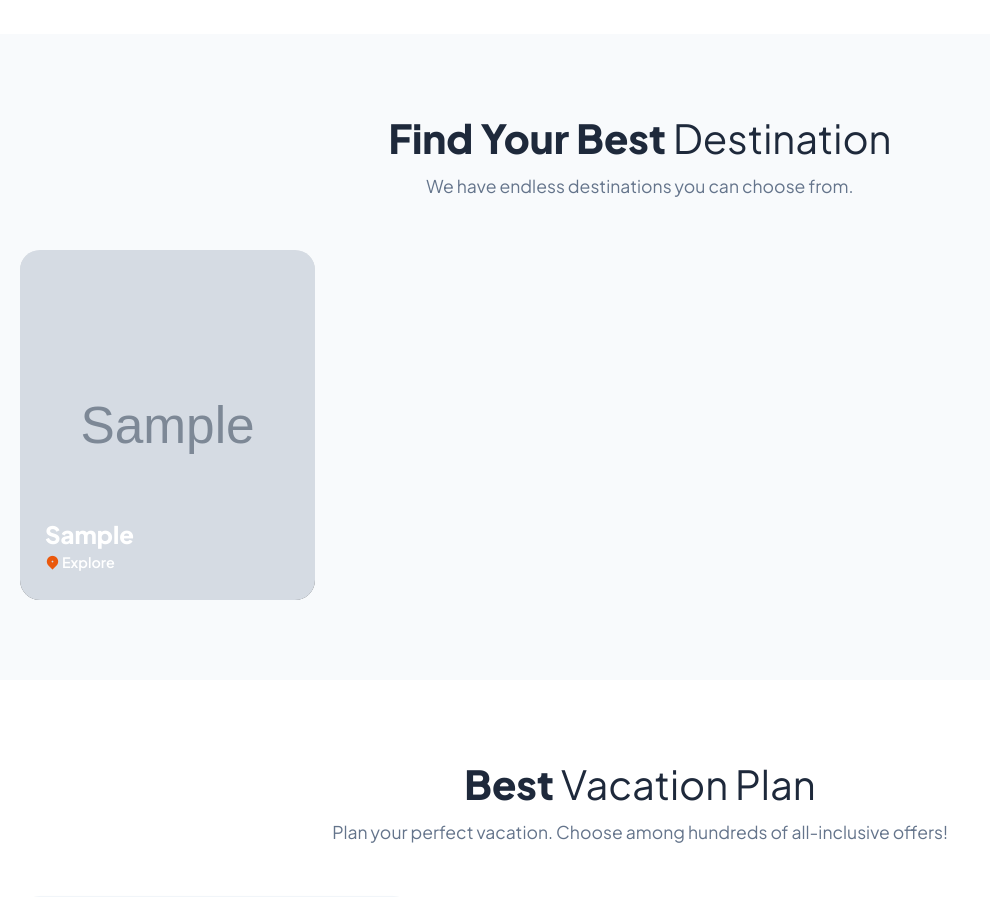
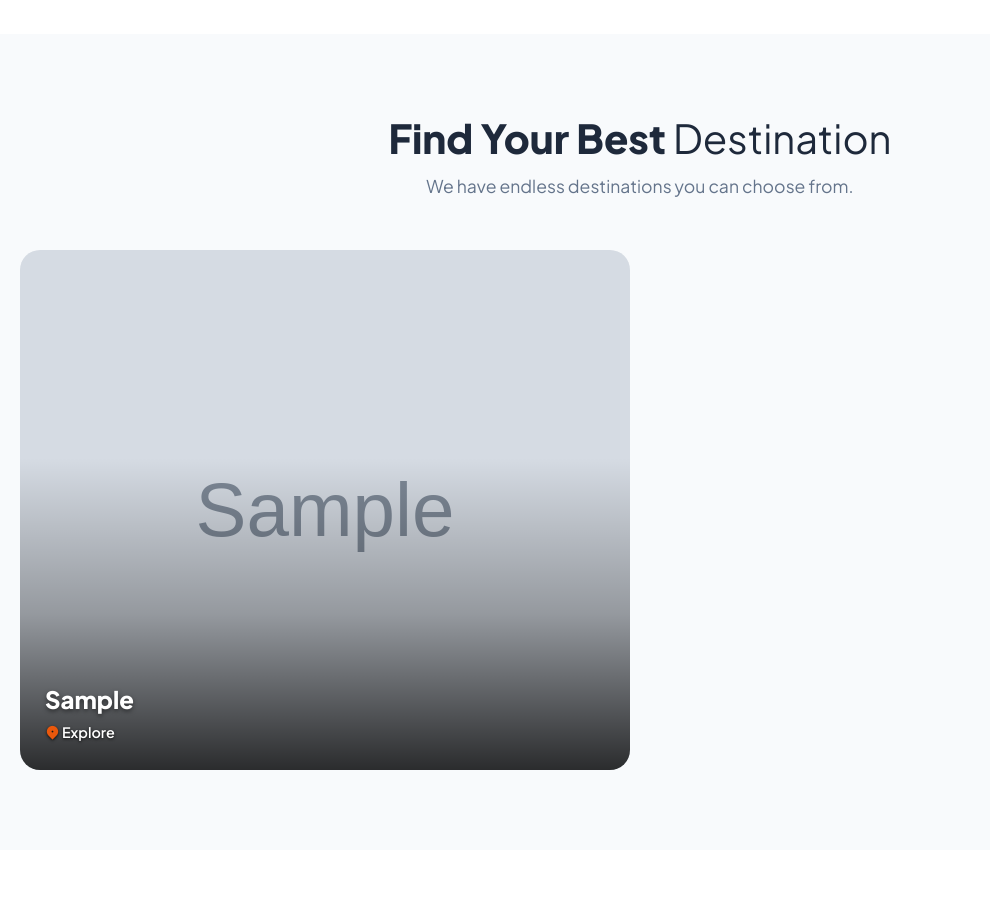
Before and after one commit to kthacking/TripMate, a PHP site: page / in a window 1280 px wide. Shown: the part 1472-2369 px from the top of the page, without its empty margins (0-990 px from the left). Run offline with PHP 8.4, Linux system fonts and the light colour scheme; data comes from the database, SQL or seed files in the repository; tables that the repository leaves empty hold one stand-in row (values such as "Sample post"); grey boxes marked "Sample" are stand-in pictures.

Commit message:
feat: Enhance destination grid with dynamic sizing, improved styling, and clickable destination items while increasing the destination query limit.

```diff
--- a/index.php
+++ b/index.php
@@ -6,7 +6,7 @@ require_once 'db.php';
 
 // Dynamic Data Fetching
 $featured_trips = $conn->query("SELECT * FROM trips WHERE status='active' ORDER BY created_at DESC LIMIT 15");
-$destinations = $conn->query("SELECT destination, MIN(image_url) as image FROM trips WHERE status='active' AND image_url IS NOT NULL AND image_url != '' GROUP BY destination LIMIT 23");
+$destinations = $conn->query("SELECT destination, MIN(image_url) as image FROM trips WHERE status='active' AND image_url IS NOT NULL AND image_url != '' GROUP BY destination LIMIT 24");
 $media_gallery = $conn->query("SELECT file_path FROM media WHERE type='image' ORDER BY uploaded_at DESC LIMIT 6");
 $reviews = $conn->query("SELECT r.*, u.name as user_name FROM reviews r JOIN users u ON r.student_id = u.id ORDER BY r.created_at DESC LIMIT 3");
 ?>
@@ -107,14 +107,14 @@ $reviews = $conn->query("SELECT r.*, u.name as user_name FROM reviews r JOIN use
         .trip-price span { font-size: 0.85rem; color: var(--text-light); font-weight: 500; }
 
         /* Destinations Matrix */
-        .dest-grid { display: grid; grid-template-columns: repeat(4, 1fr); gap: 20px; }
-        .dest-item { position: relative; height: 350px; border-radius: var(--radius-md); overflow: hidden; cursor: pointer; }
-        .dest-item:nth-child(2) { grid-column: span 2; }
-        .dest-item img { width: 100%; height: 100%; object-fit: cover; transition: transform 0.6s; }
-        .dest-item { box-shadow: inset 0 -80px 50px -20px rgba(0,0,0,0.6); }
-        .dest-item:hover img { transform: scale(1.1); }
-        .dest-info { position: absolute; bottom: 25px; left: 25px; color: var(--white); z-index: 2; }
-        .dest-info h3 { color: var(--white); font-size: 1.5rem; }
+        .dest-grid { display: grid; grid-template-columns: repeat(4, 1fr); gap: 20px; grid-auto-rows: 250px; grid-auto-flow: dense; }
+        .dest-item { position: relative; width: 100%; height: 100%; border-radius: var(--radius-md); overflow: hidden; cursor: pointer; }
+        .dest-item.dest-large { grid-column: span 2; grid-row: span 2; }
+        .dest-item img { width: 100%; height: 100%; object-fit: cover; transition: transform 0.6s cubic-bezier(0.25, 0.46, 0.45, 0.94); position: absolute; inset: 0; z-index: 1; }
+        .dest-item::after { content: ''; position: absolute; bottom: 0; left: 0; width: 100%; height: 60%; background: linear-gradient(to top, rgba(0,0,0,0.8) 0%, rgba(0,0,0,0.3) 50%, transparent 100%); z-index: 2; pointer-events: none; }
+        .dest-item:hover img { transform: scale(1.08); }
+        .dest-info { position: absolute; bottom: 25px; left: 25px; color: var(--white); z-index: 3; }
+        .dest-info h3 { color: var(--white); font-size: 1.5rem; text-shadow: 0 2px 4px rgba(0,0,0,0.5); margin-bottom: 5px; }
 
         /* Why Choose Us */
         .feature-grid { display: grid; grid-template-columns: repeat(4, 1fr); gap: 30px; }
@@ -160,8 +160,8 @@ $reviews = $conn->query("SELECT r.*, u.name as user_name FROM reviews r JOIN use
         @media (max-width: 1024px) {
             .hero-container { grid-template-columns: 1fr; text-align: center; }
             .hero-text h1 { font-size: 3.5rem; }
-            .dest-grid { grid-template-columns: repeat(2, 1fr); }
-            .dest-item:nth-child(2) { grid-column: span 1; }
+            .dest-grid { grid-template-columns: repeat(2, 1fr); grid-auto-rows: 220px; }
+            .dest-item.dest-large { grid-column: span 2; grid-row: span 2; }
             .feature-grid, .review-grid { grid-template-columns: repeat(2, 1fr); }
             .footer-grid { grid-template-columns: 1fr 1fr; }
         }
@@ -169,6 +169,8 @@ $reviews = $conn->query("SELECT r.*, u.name as user_name FROM reviews r JOIN use
             .nav-links { display: none; }
             .hero-text h1 { font-size: 2.5rem; }
             .feature-grid, .review-grid, .gallery-grid, .dest-grid { grid-template-columns: 1fr; }
+            .dest-grid { grid-auto-rows: 300px; }
+            .dest-item.dest-large { grid-column: span 1; grid-row: span 1; }
             .footer-grid { grid-template-columns: 1fr; }
             .section { padding: 50px 0; }
         }
@@ -300,18 +302,25 @@ $reviews = $conn->query("SELECT r.*, u.name as user_name FROM reviews r JOIN use
             </div>
             <div class="dest-grid">
                 <?php if ($destinations && $destinations->num_rows > 0):
+                    $dest_index = 0;
                     while ($dest = $destinations->fetch_assoc()):
                         $fallback = 'https://images.unsplash.com/photo-1476514525535-07fb3b4ae5f1?w=800&q=80';
-                        $img = !empty($dest['image']) ? $dest['image'] : $faback;
+                        $img = !empty($dest['image']) ? $dest['image'] : $fallback;
+
+                        // Make some items larger (e.g. 1st and 4th of every 6 items)
+                        $is_large = ($dest_index % 6 == 0 || $dest_index % 6 == 3);
+                        $large_class = $is_large ? 'dest-large' : '';
                 ?>
-                    <div class="dest-item">
+                    <a href="popular_trips.php?search=<?php echo urlencode($dest['destination']); ?>" class="dest-item <?php echo $large_class; ?>" style="display: block; text-decoration: none;">
                         <img src="<?php echo htmlspecialchars($img); ?>" alt="<?php echo htmlspecialchars($dest['destination']); ?>" onerror="this.src='<?php echo $fallback; ?>'">
                         <div class="dest-info">
                             <h3><?php echo htmlspecialchars($dest['destination']); ?></h3>
-                            <span style="font-size: 0.9rem; font-weight: 600;"><i class="ri-map-pin-2-fill text-primary" style="color:var(--primary-color);"></i> Explore</span>
+                            <span style="font-size: 0.9rem; font-weight: 600; text-shadow: 0 1px 3px rgba(0,0,0,0.8); color: var(--white);"><i class="ri-map-pin-2-fill text-primary" style="color:var(--primary-color);"></i> Explore</span>
                         </div>
-                    </div>
-                <?php endwhile; else: ?>
+                    </a>
+                <?php
+                        $dest_index++;
+                    endwhile; else: ?>
                     <p style="grid-column: 1/-1; text-align: center; color: var(--text-light);">Destinations populating soon...</p>
                 <?php endif; ?>
             </div>
```
